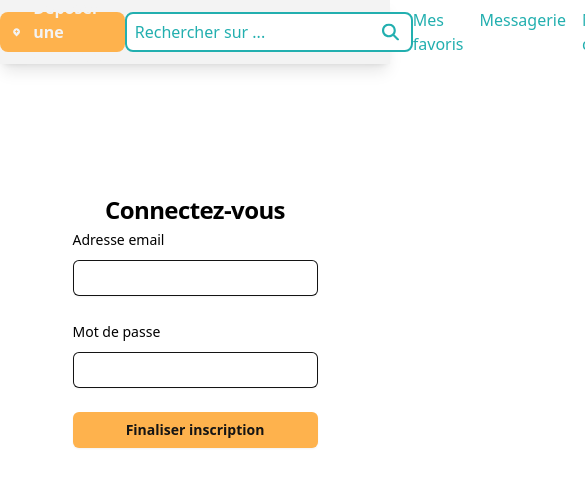
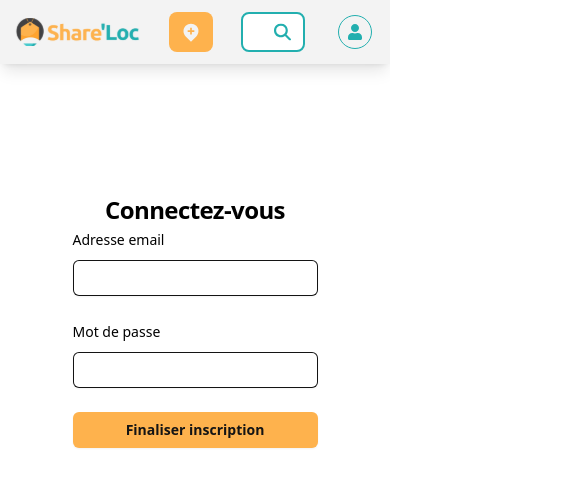
Before and after one commit to Share-loc/website-frontend, a React (Vite) app: page /profile in a window 390 px wide. Shown: the top 486 px of the page, 585 px wide, since content can reach past the window. Built offline with nearby package versions, Linux system fonts and the light colour scheme.

Commit message:
fix: responsive navbar

```diff
--- a/src/components/AddAdButton.tsx
+++ b/src/components/AddAdButton.tsx
@@ -6,7 +6,7 @@ const IconButton = () => {
   return (
     <Link to="/adpage" className="h-10 rounded-lg flex justify-between items-center bg-orange-100 hover:bg-orange-200 text-white hover:text-gray p-3 gap-3">
         <RiMapPinAddFill size={20} />
-        <p className="font-semibold">
+        <p className="font-semibold lg:block hidden">
             Déposer une annonce
         </p>
     </Link>
--- a/src/components/AppBar.tsx
+++ b/src/components/AppBar.tsx
@@ -1,20 +1,22 @@
 import AddAdButton from "./AddAdButton"
 import SearchBar from "./SearchBar/SearchBar"
 import Logo from "/logo.svg"
+import NavButton from "./NavButton"
+import { FaUser } from "react-icons/fa"
 
 const AppBar = () => {
   return (
     <header className="bg-white flex justify-around items-center h-16 shadow-lg">
-        <h1>
-            <img src={Logo} alt="logo" className="h-12" />
-        </h1>
+        <a href="/">
+            <img src={Logo} alt="logo" className="lg:h-10 h-7" />
+        </a>
         <AddAdButton />
         <SearchBar />
-        <nav>
+        <nav className="">
             <ul className="flex gap-4 text-blue">
-                <li><a href="/">Mes favoris</a></li>
-                <li><a href="/">Messagerie</a></li>
-                <li><a href="/">Mon compte</a></li>
+                <NavButton href="/login" text="connexion">
+                  <FaUser />
+                </NavButton>
             </ul>
         </nav>
     </header>
--- /dev/null
+++ b/src/components/NavButton.tsx
@@ -0,0 +1,25 @@
+interface NavButtonProps {
+    text: string
+    href: string
+    children: React.ReactNode
+}
+
+const NavButton = ({text, href, children}: NavButtonProps) => {
+  return (
+    <li className="text-blue hover:text-blue-500 cursor-pointer transition-colors duration-300 ease-in-out" >
+        <a
+        href={href}
+        className="flex items-center gap-2 lg:mx-0 sm:mx-5 mx-1"
+        >
+            <div className="p-2 lg:p-0 border-blue border-[1px] lg:border-0 rounded-full">
+                {children}
+            </div>
+            <p className="hidden lg:block text-sm">
+                {text}
+            </p>
+        </a>
+    </li>
+  )
+}
+
+export default NavButton
--- a/src/components/SearchBar/SearchBar.tsx
+++ b/src/components/SearchBar/SearchBar.tsx
@@ -7,13 +7,11 @@ const SearchBar = () => {
     <div className="wrapper text-blue">
         <FaMagnifyingGlass className="icon" size={25} />
         <input
-        type="text"
-        id="search"
-        placeholder="Rechercher sur ..."
-        className="h-10 w-72 border-blue placeholder-blue pl-2 border-2 rounded-lg input"
-        >
-
-        </input>
+          type="text"
+          id="search"
+          placeholder=""
+          className="h-10 lg:w-72 sm:w-52 w-16 border-blue placeholder-blue pl-2 border-2 rounded-lg input"
+        />
     </div>
   )
 }
```
